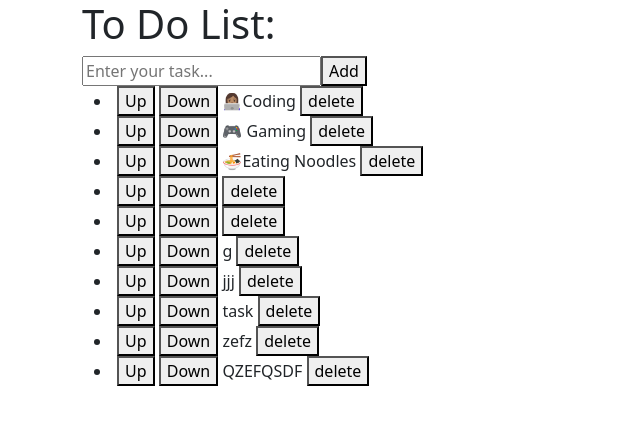
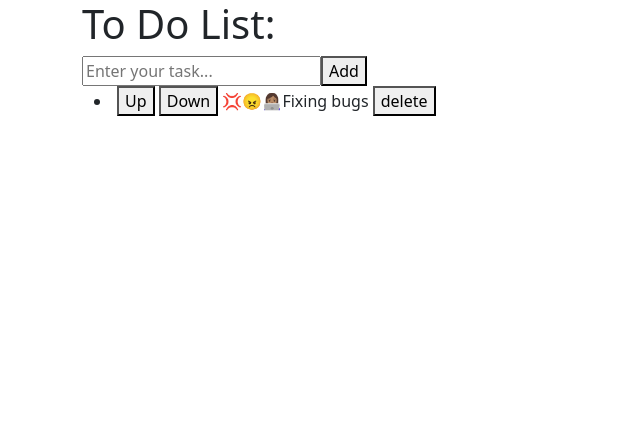
Before and after one commit to 3afaf-ahadad/My-To-Do-List, a React (Vite) app: page / in a window 1280 px wide. Shown: the top 424 px of the page, without its empty margins (0-640 px from the left). Built offline with nearby package versions, Linux system fonts and the light colour scheme; data requests are answered from the project's data file.

Commit message:
Refactor task fetching and addition logic, improving error handling and update task structure in db.json

```diff
--- a/src/components/ToDoList.jsx
+++ b/src/components/ToDoList.jsx
@@ -7,42 +7,76 @@ function ToDoList() {
   const [inputValue, setInputValue] = useState("");
 
   useEffect(() => {
-    fetch("http://localhost:8000/tasks")
-      .then((res) => res.json())
+    fetch("http://localhost:3000/tasks")
+      .then((res) => {
+        if (!res.ok) {
+          throw Error("💀 Error Fetching Data!!");
+        }
+        return res.json();
+      })
       .then((data) => {
         setTasks(data);
-      });
-  }, []);
+        console.log("done👍🏽✅");
+      })
+      .catch((err) => console.error(err));
+  }, ["http://localhost:3000/tasks"]);
 
   function handleAddTask() {
-    const taskText = inputValue.trim();
+    const taskText = inputValue;
 
     if (taskText) {
+      const customId = String(Number(tasks[tasks.length - 1].id) + 1);
       const newTask = {
-        id: tasks[tasks.length - 1].id + 1,
+        id: customId.toString(),
         task: taskText,
       };
 
-      fetch("http://localhost:8000/tasks", {
+      fetch("http://localhost:3000/tasks", {
         method: "POST",
         headers: {
           "Content-type": "application/json",
         },
         body: JSON.stringify(newTask),
       })
-        .then((res) => res.json())
+        .then((res) => {
+          if (!res.ok) {
+            throw Error("💀Error adding Task!! ");
+          }
+          return res.json();
+        })
 
         .then((data) => {
-          setTasks([...tasks, data]);
+          console.log("Server response after adding:", data);
+          console.log("Current tasks before update:", tasks);
+
+          setTasks((prev) => [...prev, newTask]);
+
+          console.log("Tasks should now be:", [...tasks, data]);
           setInputValue("");
         })
         .catch((err) => {
-          console.error("Error Adding task: ", err);
+          console.log("Error Adding task: ", err);
         });
     }
   }
 
-  function handleDeleteTask(id) {}
+  function handleDeleteTask(id) {
+    console.log("Trying to delete task id:", id);
+    fetch(`http://localhost:3000/tasks/${id}`, {
+      method: "DELETE",
+    })
+      .then((res) => {
+        if (!res.ok) {
+          throw Error(`💀 HTTP Error! status: ${res.status}`);
+        }
+        return res.json();
+      })
+      .then(() => {
+        setTasks((prevTasks) => prevTasks.filter((task) => task.id !== id));
+      })
+      .catch((err) => console.log(err));
+  }
+
   function handleMoveTaskUp(id) {}
   function handleMoveTaskDown(id) {}
 
@@ -62,7 +96,9 @@ function ToDoList() {
         </div>
         <div className="tasks-container container">
           {tasks &&
-            tasks.map((task) => (
+            tasks
+              .filter((task) => task && task.task)
+              .map((task) => (
                 <li key={task.id}>
                   {" "}
                   <button onClick={() => handleMoveTaskUp(task.id)}>
--- a/src/data/db.json
+++ b/src/data/db.json
@@ -1,44 +1,8 @@
 {
   "tasks": [
     {
-      "id": 1,
-      "task": "👩🏽‍💻Coding"
-    },
-    {
-      "id": 2,
-      "task": "🎮 Gaming"
-    },
-    {
-      "id": 3,
-      "task": "🍜Eating Noodles"
-    },
-    {
-      "id": 4,
-      "taskText": "d"
-    },
-    {
-      "id": 5,
-      "taskText": "dd"
-    },
-    {
-      "id": 6,
-      "task": "g"
-    },
-    {
-      "id": 7,
-      "task": "jjj"
-    },
-    {
-      "id": 8,
-      "task": "task"
-    },
-    {
-      "id": 9,
-      "task": "zefz"
-    },
-    {
-      "id": 10,
-      "task": "QZEFQSDF"
+      "id": "1",
+      "task": "💢😠👩🏽‍💻Fixing bugs "
     }
   ]
 }
```
Lines whose indentation alone changed are shown as unchanged.
